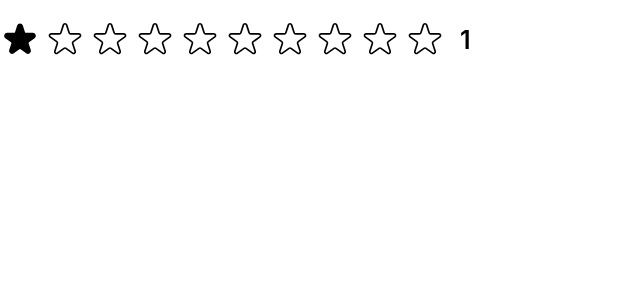
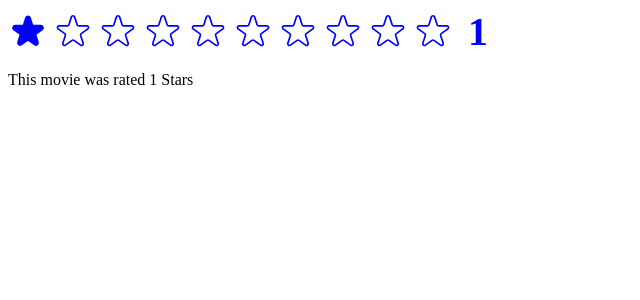
Before and after one commit to Lea-rn/pop-corn, a React (Create React App) app in the folder popcorn/: page / in a window 1280 px wide. Both pictures are taken after a click on the element 20 px from the left and 25 px from the top of the page. Shown: the top 300 px of the page, without its empty margins (0-640 px from the left). Built offline with nearby package versions, Linux system fonts and the light colour scheme.

Commit message:
stars-done

```diff
--- a/popcorn/src/StarRating.js
+++ b/popcorn/src/StarRating.js
@@ -1,8 +1,18 @@
 import { useState } from "react";
+import "./index.css";
 
-export default function StarRating({ maxRating = 5 }) {
-    const [rating , setRating] = useState(0)
-    const [tempRating , setTempRating] = useState(0)   ///3
+export default function StarRating({
+  maxRating = 5,
+  color = "#fcc419",
+  size = 40,
+  className = "",
+  messages = [] ,
+  defaultRating = 0 ,
+  onSetRating ,
+}) {
+  const [rating, setRating] = useState(defaultRating);
+  const [tempRating, setTempRating] = useState(0); ///3
+
   const StarContainer = {
     display: "flex",
     alignItems: "center",
@@ -15,38 +25,47 @@ export default function StarRating({ maxRating = 5 }) {
 
   const textStyle = {
     fontWeight: "600",
-    fontSize : "25px"
+    fontSize: `${size}px`,
+    color,
+    margin: "0",
   };
 
-  function handleRating (rating){
-   setRating(rating)
+  function handleRating(rating) {
+    setRating(rating);
+    onSetRating(rating) ;
   }
 
   return (
-    <div style={StarContainer}>
+    <div style={StarContainer} className={className}>
       <div style={Starr}>
         {Array.from({ length: maxRating }, (_, i) => (
-          <Star key={i}
-          onRate={ function (){ return handleRating(i+1) }  }
-          full={ tempRating ? tempRating>= i+1 : rating >= i + 1}
-          onHoverIn = {()=> setTempRating(i+1)}
-          onHoverOut = {()=> setTempRating(0)}
-
+          <Star
+            key={i}
+            onRate={function () {
+              return handleRating(i + 1);
+            }}
+            full={tempRating ? tempRating >= i + 1 : rating >= i + 1}
+            onHoverIn={() => setTempRating(i + 1)}
+            onHoverOut={() => setTempRating(0)}
+            color={color}
+            size={size}
           />
         ))}
       </div>
-      <p style={textStyle}>{ tempRating ||rating || "" }</p>
+      <p style={textStyle}>{
+        messages.length === maxRating ? messages[tempRating ? tempRating -1 : rating -1 ] : tempRating || rating || " "
+
+        }</p>
     </div>
   );
 }
 
-const starStyle ={
-    width : "40px" ,
-    height : "40px" ,
-    cursor : "pointer"
-}
-
-function Star({onRate ,full , onHoverIn , onHoverOut}) {
+function Star({ onRate, full, onHoverIn, onHoverOut, color, size }) {
+  const starStyle = {
+    width: `${size}px`,
+    height: `${size}px`,
+    cursor: "pointer",
+  };
   return (
     <span
       style={starStyle}
@@ -54,20 +73,21 @@ function Star({onRate ,full , onHoverIn , onHoverOut}) {
       onMouseEnter={onHoverIn}
       onMouseLeave={onHoverOut}
     >
-    {full ?
+      {full ? (
         <svg
           xmlns="http://www.w3.org/2000/svg"
           viewBox="0 0 20 20"
-        fill="#000"
-        stroke="#000"
+          fill={color}
+          stroke={color}
         >
           <path d="M9.049 2.927c.3-.921 1.603-.921 1.902 0l1.07 3.292a1 1 0 00.95.69h3.462c.969 0 1.371 1.24.588 1.81l-2.8 2.034a1 1 0 00-.364 1.118l1.07 3.292c.3.921-.755 1.688-1.54 1.118l-2.8-2.034a1 1 0 00-1.175 0l-2.8 2.034c-.784.57-1.838-.197-1.539-1.118l1.07-3.292a1 1 0 00-.364-1.118L2.98 8.72c-.783-.57-.38-1.81.588-1.81h3.461a1 1 0 00.951-.69l1.07-3.292z" />
-      </svg> :
+        </svg>
+      ) : (
         <svg
           xmlns="http://www.w3.org/2000/svg"
           fill="none"
           viewBox="0 0 24 24"
-  stroke="#000"
+          stroke={color}
         >
           <path
             strokeLinecap="round"
@@ -76,9 +96,7 @@ function Star({onRate ,full , onHoverIn , onHoverOut}) {
             d="M11.049 2.927c.3-.921 1.603-.921 1.902 0l1.519 4.674a1 1 0 00.95.69h4.915c.969 0 1.371 1.24.588 1.81l-3.976 2.888a1 1 0 00-.363 1.118l1.518 4.674c.3.922-.755 1.688-1.538 1.118l-3.976-2.888a1 1 0 00-1.176 0l-3.976 2.888c-.783.57-1.838-.197-1.538-1.118l1.518-4.674a1 1 0 00-.363-1.118l-3.976-2.888c-.784-.57-.38-1.81.588-1.81h4.914a1 1 0 00.951-.69l1.519-4.674z"
           />
         </svg>
-
-}
-
+      )}
     </span>
   );
 }
--- a/popcorn/src/index.css
+++ b/popcorn/src/index.css
@@ -1,14 +1,5 @@
-body {
-  margin: 0;
-  font-family: -apple-system, BlinkMacSystemFont, 'Segoe UI', 'Roboto', 'Oxygen',
-    'Ubuntu', 'Cantarell', 'Fira Sans', 'Droid Sans', 'Helvetica Neue',
-    sans-serif;
-  -webkit-font-smoothing: antialiased;
-  -moz-osx-font-smoothing: grayscale;
-
+.test {
+  border: solid 1px;
+  width: 30%;
+  padding-left: 100px;
 }
-
-code {
-  font-family: source-code-pro, Menlo, Monaco, Consolas, 'Courier New',
-    monospace;
-}
--- a/popcorn/src/index.js
+++ b/popcorn/src/index.js
@@ -1,14 +1,28 @@
-import React from 'react';
+import React, { useState } from 'react';
 import ReactDOM from 'react-dom/client';
 import './index.css';
 // import App from './App';
 import reportWebVitals from './reportWebVitals';
 import StarRating from './StarRating';
+
+function TestStar(){
+  const [movieRating , setMovieRating] = useState(0) ;
+  return (
+<div>
+  <StarRating color='blue' maxRating={10}  onSetRating={setMovieRating} />
+  <p>This movie was rated {movieRating} Stars</p>
+</div>
+  )
+}
+
+
 const root = ReactDOM.createRoot(document.getElementById('root'));
 root.render(
   <React.StrictMode>
     {/* <App /> */}
-<StarRating maxRating={10}/>
+
+<TestStar/>
+
 
 
   </React.StrictMode>
```
Lines whose indentation alone changed are shown as unchanged.
